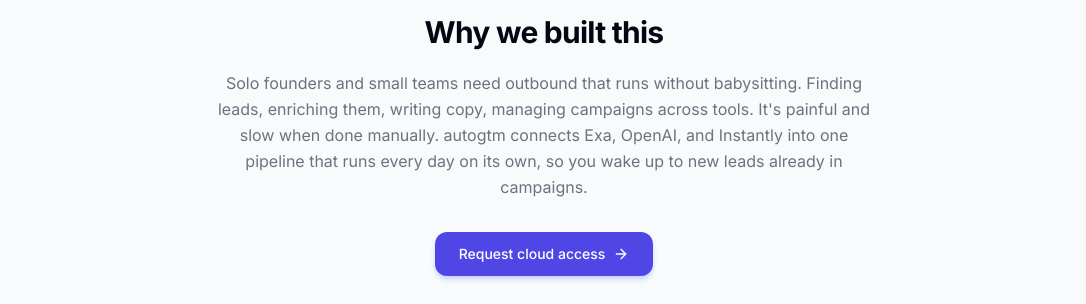
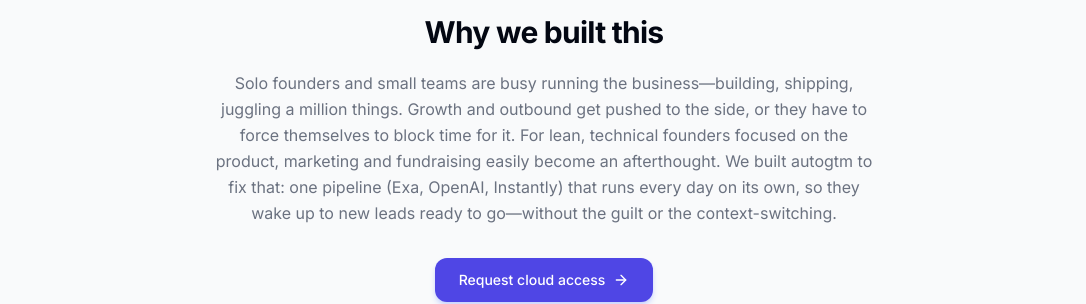
Before and after one commit to bholagabbar/autogtm, a Next.js app in the folder apps/autogtm/: page / in a window 1280 px wide. Shown: the part 3573-3877 px from the top of the page, without its empty margins (96-1182 px from the left). Built offline with nearby package versions, Linux system fonts and the light colour scheme; no server answers.

Commit message:
Fix copy

```diff
--- a/apps/autogtm/src/app/page.tsx
+++ b/apps/autogtm/src/app/page.tsx
@@ -434,7 +434,7 @@
             Why we built this
           </h2>
           <p className="mt-5 text-gray-500 leading-relaxed">
-            Solo founders and small teams need outbound that runs without babysitting. Finding leads, enriching them, writing copy, managing campaigns across tools. It&apos;s painful and slow when done manually. autogtm connects Exa, OpenAI, and Instantly into one pipeline that runs every day on its own, so you wake up to new leads already in campaigns.
+            Solo founders and small teams are busy running the business—building, shipping, juggling a million things. Growth and outbound get pushed to the side, or they have to force themselves to block time for it. For lean, technical founders focused on the product, marketing and fundraising easily become an afterthought. We built autogtm to fix that: one pipeline (Exa, OpenAI, Instantly) that runs every day on its own, so they wake up to new leads ready to go—without the guilt or the context-switching.
           </p>
           <div className="mt-8">
             <button
```
